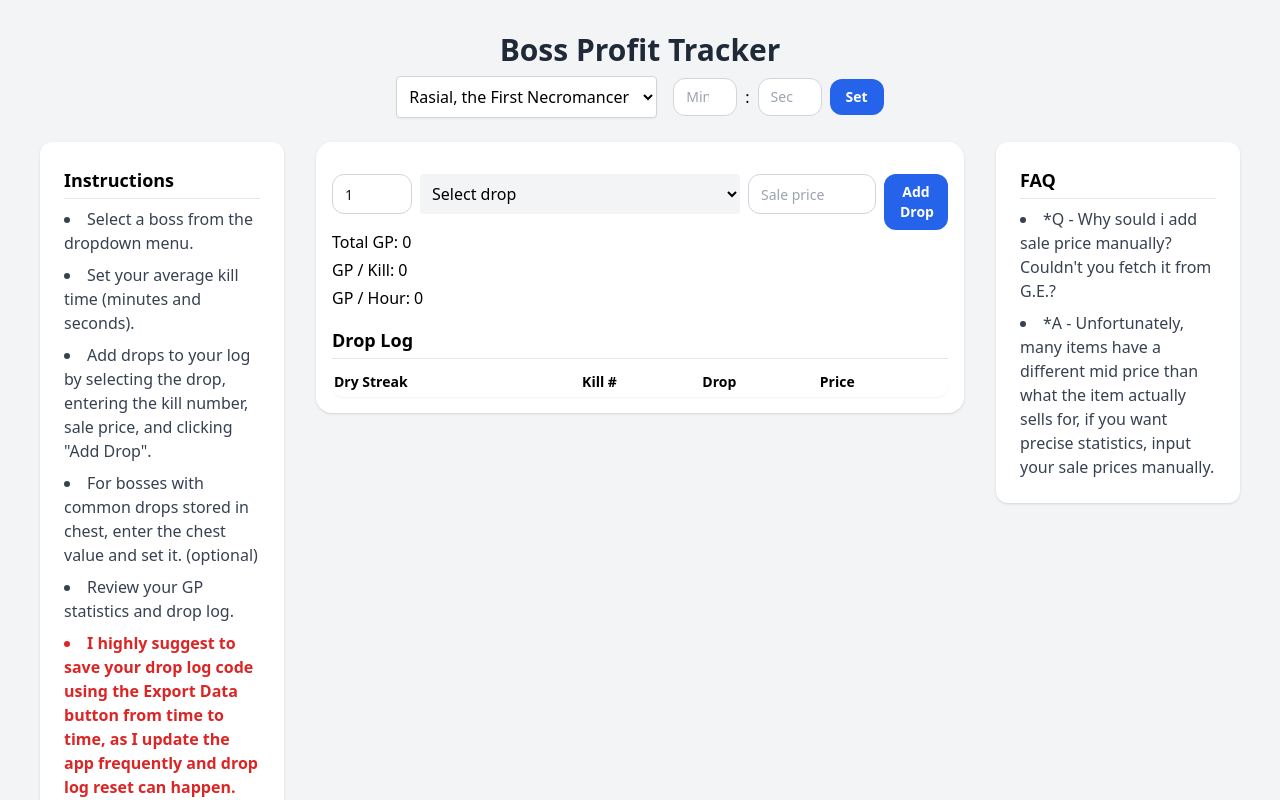
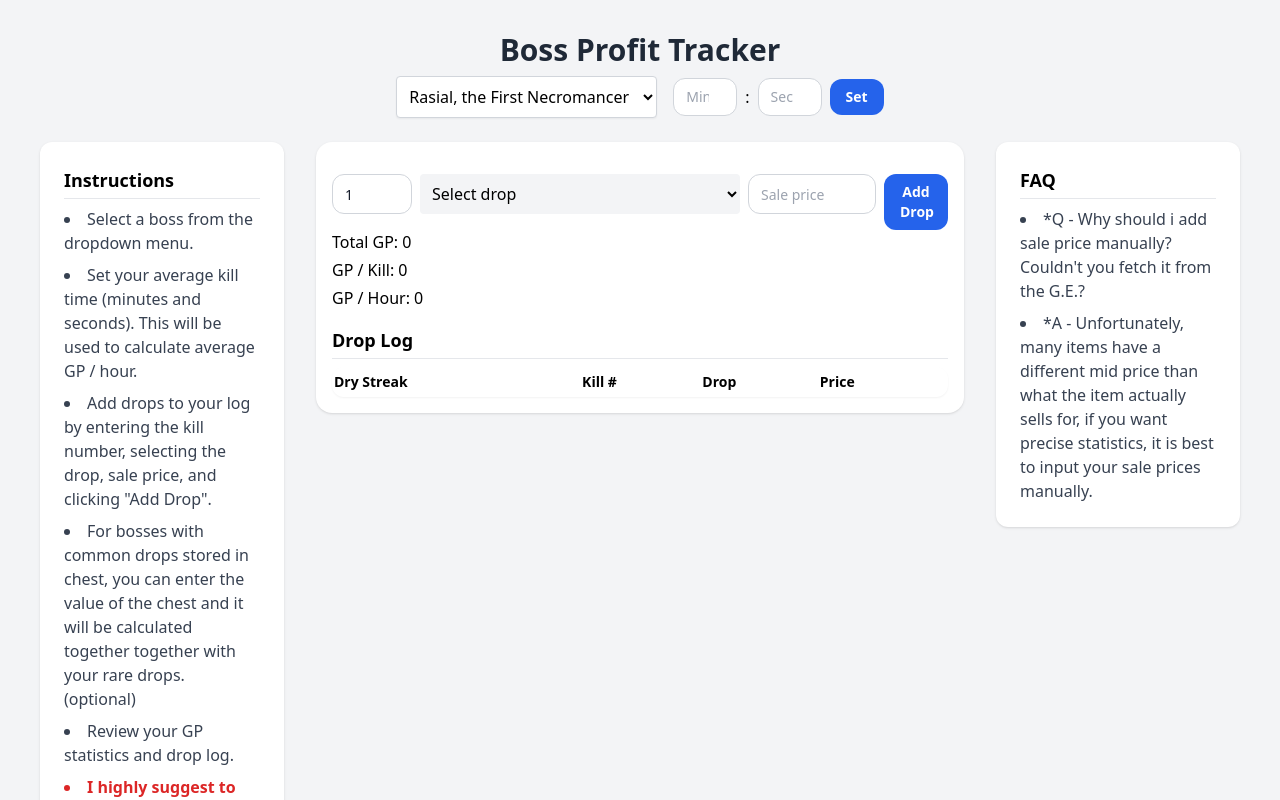
Before and after one commit to Ropro/boss-profit-tracker, a React (Create React App) app: page / in a window 1280 px wide. Shown: the top 800 px of the page. Built offline with nearby package versions, Linux system fonts and the light colour scheme.

Commit message:
new instructions and fixed typos

```diff
--- a/src/components/FAQCard.js
+++ b/src/components/FAQCard.js
@@ -6,12 +6,12 @@ function FAQCard() {
         <h2 className="text-lg font-semibold mb-2 border-b pb-1">FAQ</h2>
         <ul className="list-disc list-inside text-gray-700 space-y-2">
           <li>
-            *Q - Why sould i add sale price manually? Couldn't you fetch it from
+            *Q - Why should i add sale price manually? Couldn't you fetch it from the
             G.E.?
           </li>
           <li>
             *A - Unfortunately, many items have a different mid price than what
-            the item actually sells for, if you want precise statistics, input
+            the item actually sells for, if you want precise statistics, it is best to input
             your sale prices manually.
           </li>
         </ul>
--- a/src/components/InstructionsCard.js
+++ b/src/components/InstructionsCard.js
@@ -81,14 +81,12 @@ export default function InstructionsCard({
         </h2>
         <ul className="list-disc list-inside text-gray-700 space-y-2">
           <li>Select a boss from the dropdown menu.</li>
-          <li>Set your average kill time (minutes and seconds).</li>
+          <li>Set your average kill time (minutes and seconds). This will be used to calculate average GP / hour.</li>
           <li>
-            Add drops to your log by selecting the drop, entering the kill
-            number, sale price, and clicking "Add Drop".
+            Add drops to your log by entering the kill number, selecting the drop, sale price, and clicking "Add Drop".
           </li>
           <li>
-            For bosses with common drops stored in chest, enter the chest value
-            and set it. (optional)
+            For bosses with common drops stored in chest, you can enter the value of the chest and it will be calculated together together with your rare drops. (optional)
           </li>
           <li>Review your GP statistics and drop log.</li>
           <li className="text-red-600 font-bold">
--- a/src/components/bosses.js
+++ b/src/components/bosses.js
@@ -1,6 +1,6 @@
 const bosses = {
   Rasial: {
-    fullName: ["Rasial, the First Necromancer"],
+    fullName: "Rasial, the First Necromancer",
     drops: [
       { name: "Omni guard", rate: 1 / 632 },
       { name: "Soulbound lantern", rate: 1 / 632 },
@@ -12,7 +12,7 @@ const bosses = {
     ],
   },
   Nakatra: {
-    fullName: ["Nakatra, Devourer Eternal"],
+    fullName: "Nakatra, Devourer Eternal",
     drops: [
       { name: "Divine Rage prayer codex", rate: 1 / 160 },
       { name: "Scripture of Amascut", rate: 1 / 160 },
@@ -22,7 +22,7 @@ const bosses = {
     ],
   },
   GateOfElidinis: {
-    fullName: ["The Gate of Elidinis"],
+    fullName: "The Gate of Elidinis",
     drops: [
       { name: "Eclipsed Soul prayer codex", rate: 1 / 480 },
       { name: "Memory dowser", rate: 1 / 480 },
@@ -31,7 +31,7 @@ const bosses = {
     ],
   },
   Solak: {
-    fullName: ["Solak, Guardian of the Grove"],
+    fullName: "Solak, Guardian of the Grove",
     drops: [
       { name: "Erethdor's grimoire", rate: 1/200 },
       { name: "Blightbound crossbow", rate: 1/400 },
@@ -42,7 +42,7 @@ const bosses = {
     ]
   },
   Croesus: {
-    fullName: ["Croesus"],
+    fullName: "Croesus",
     drops: [
       { name: "x", rate: 1/100},
       { name: "x", rate: 1/100},
@@ -53,7 +53,7 @@ const bosses = {
     ]
   },
   ED1: {
-    fullName: ["Temple of Aminishi (ED1)"],
+    fullName: "Temple of Aminishi (ED1)",
     drops: [
       { name: "x", rate: 1/100},
       { name: "x", rate: 1/100},
@@ -64,7 +64,7 @@ const bosses = {
     ]
   },
   ED2: {
-    fullName: ["Dragonkin laboratory (ED2)"],
+    fullName: "Dragonkin laboratory (ED2)",
     drops: [
       { name: "x", rate: 1/100},
       { name: "x", rate: 1/100},
@@ -74,7 +74,7 @@ const bosses = {
     ]
   },
   ED3: {
-    fullName: ["Shadow reef (ED3)"],
+    fullName: "Shadow reef (ED3)",
     drops: [
       { name: "x", rate: 1/100},
       { name: "x", rate: 1/100},
@@ -84,7 +84,7 @@ const bosses = {
     ]
   },
   ED4: {
-    fullName: ["Zamorak, Lord of Chaos (ED4)"],
+    fullName: "Zamorak, Lord of Chaos (ED4)",
     drops: [
       { name: "x", rate: 1/100},
       { name: "x", rate: 1/100},
```
